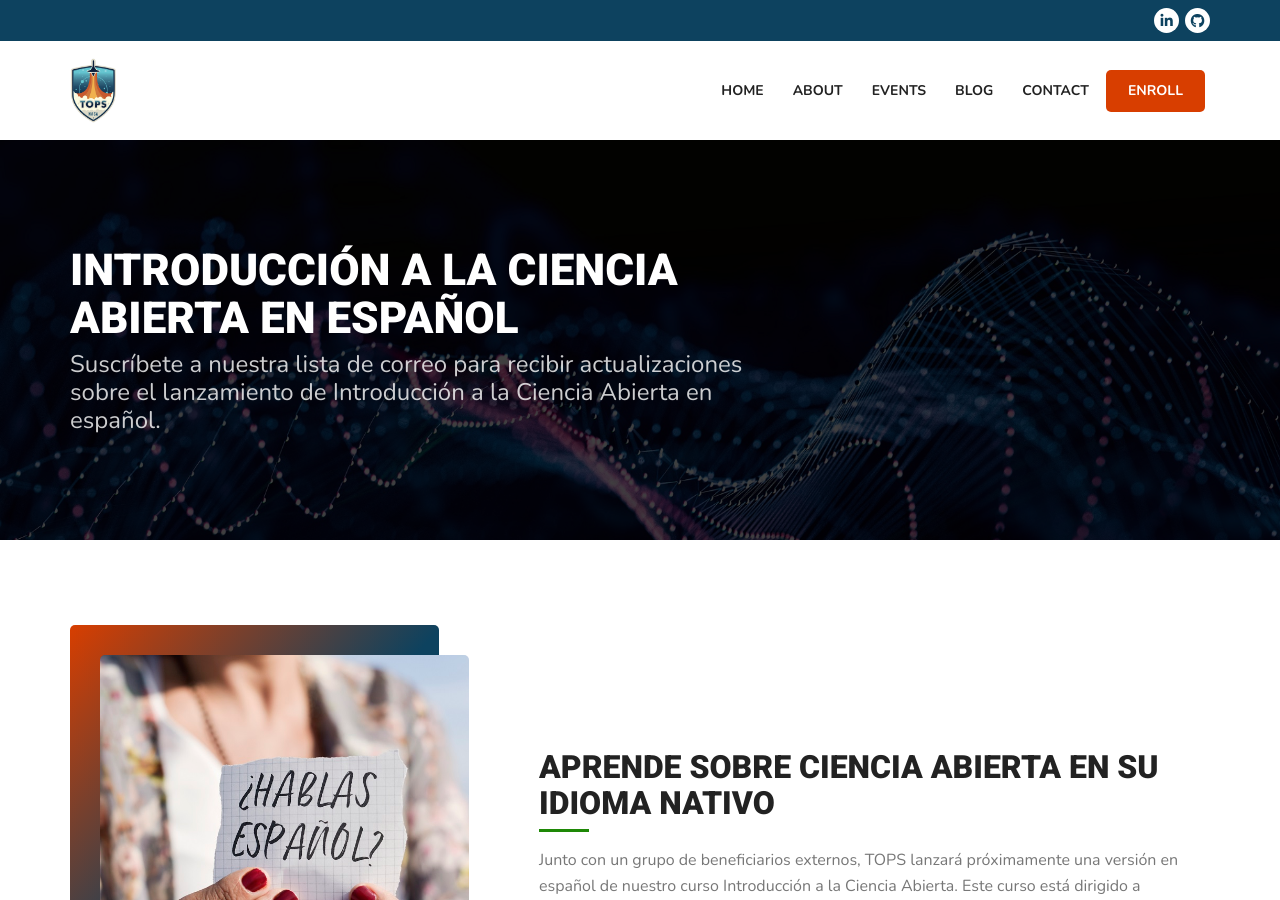
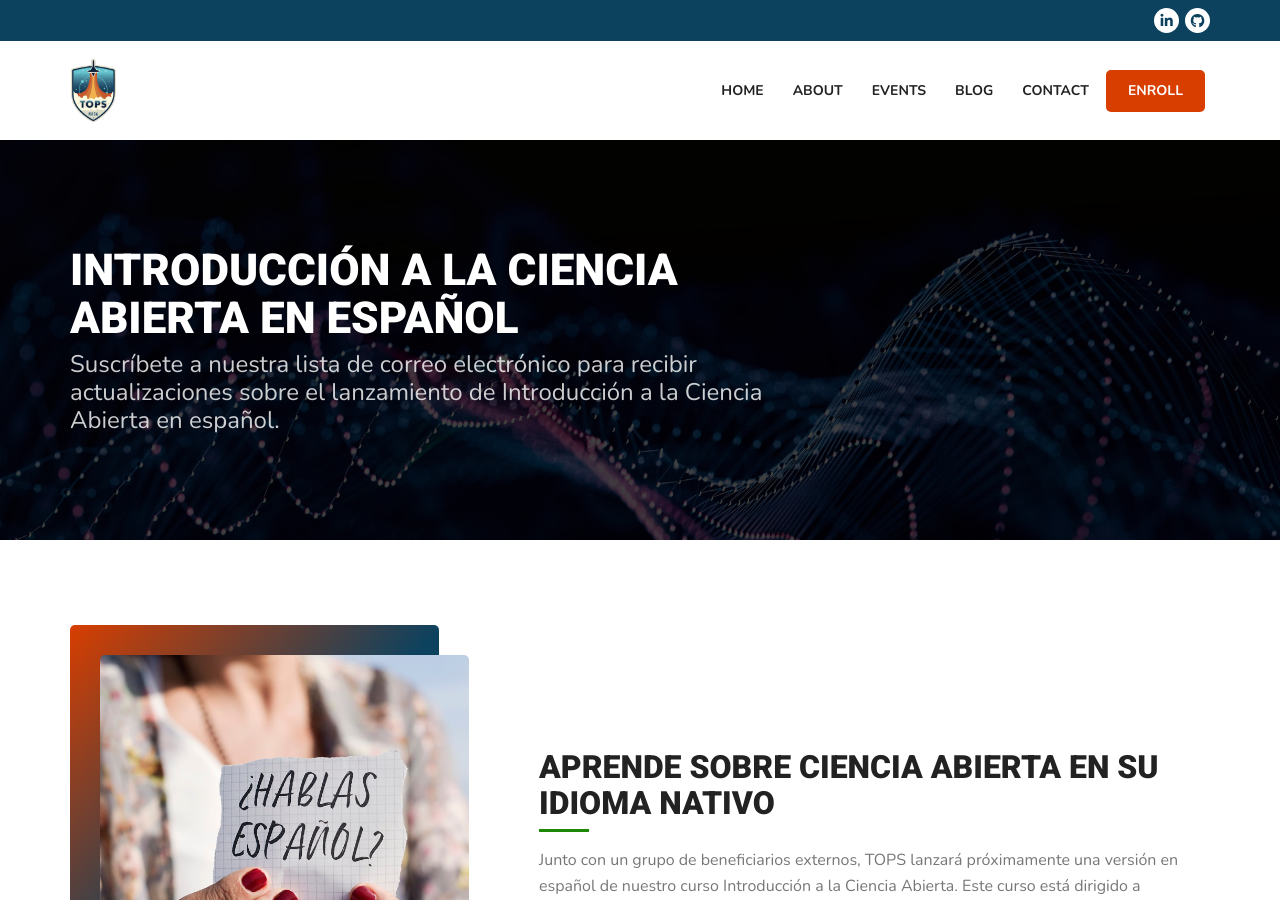
Before and after one commit to bressler1995/TOPS-Website-Front-End, a Jekyll site: the page built from pages/os101spanish.md, in a window 1280 px wide and 900 px high. Built offline with Jekyll 4.4.1, drawn with Linux system fonts in a browser that asks for light colours; a script that is not in the unit is left out.

Commit message:
Improve spanish h3, it was only talking about mail vs email

```diff
--- a/_layouts/cta.html
+++ b/_layouts/cta.html
@@ -74,7 +74,7 @@ layout: default
         <div class="row align-items-center">
           <div class="col-12 col-md-6 col-lg-8 pb-5 pb-md-0 pe-md-5">
             <h1 class="text-center text-md-start text-white mb-0">{{ page.title }}</h1>
-            <h3 class="text-center text-md-start text-white mb-0 mt-2">Suscríbete a nuestra lista de correo para recibir actualizaciones sobre el lanzamiento de Introducción a la Ciencia Abierta en español.</h3>
+            <h3 class="text-center text-md-start text-white mb-0 mt-2">Suscríbete a nuestra lista de correo electrónico para recibir actualizaciones sobre el lanzamiento de Introducción a la Ciencia Abierta en español.</h3>
           </div>
           <div class="col-12 col-md-6 col-lg-4"><div id="tops_spanishForm" class="ctct-inline-form" data-form-id="4b6f8172-adc6-4dd2-8d3b-45fcea129731"></div></div>
           </div>
```
